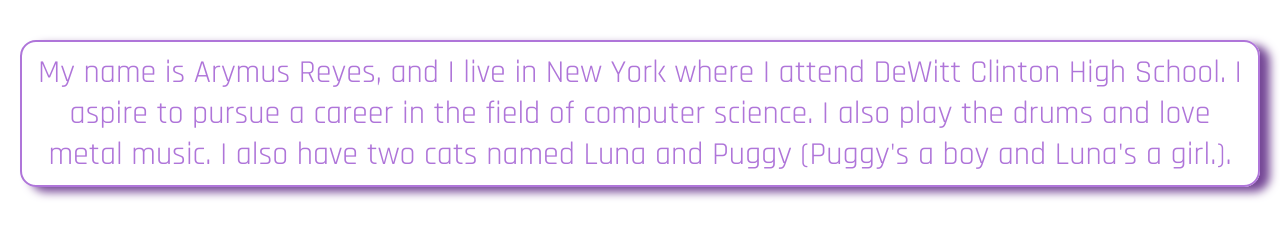
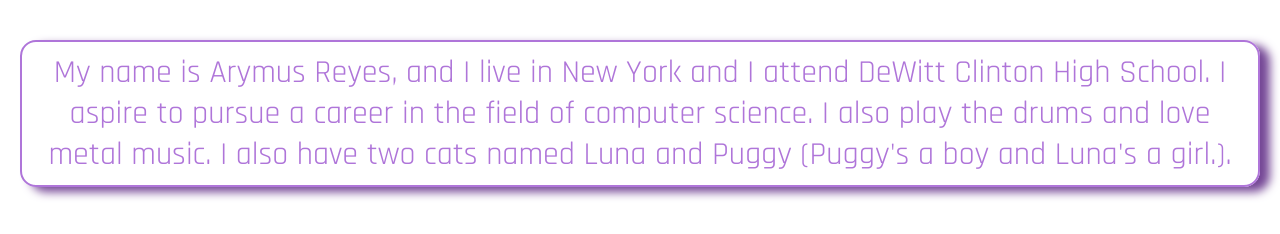
Before and after one commit to Arymus/CWD-Project, a plain HTML site: page CWD Project/about.html in a window 1280 px wide. Shown: the part 205-439 px from the top of the page. Drawn offline with Linux system fonts and the light colour scheme; a web font is replaced by a local one.

Commit message:
Update about.html

```diff
--- a/CWD Project/about.html
+++ b/CWD Project/about.html
@@ -27,7 +27,7 @@
         </header>
         <main>
             <div class="section1">
-                <p id="aboutme">My name is Arymus Reyes, and I live in New York where I attend DeWitt Clinton High School. I aspire to pursue a career in the field of computer science. I also play the drums and love metal music. I also have two cats named Luna and Puggy (Puggy's a boy and Luna's a girl.).</p>
+                <p id="aboutme">My name is Arymus Reyes, and I live in New York and I attend DeWitt Clinton High School. I aspire to pursue a career in the field of computer science. I also play the drums and love metal music. I also have two cats named Luna and Puggy (Puggy's a boy and Luna's a girl.).</p>
                 <p class="label">Some of my favorite bands:</p>
                 <div class="bandsWrapper">
                      <ul class="bands">
```
